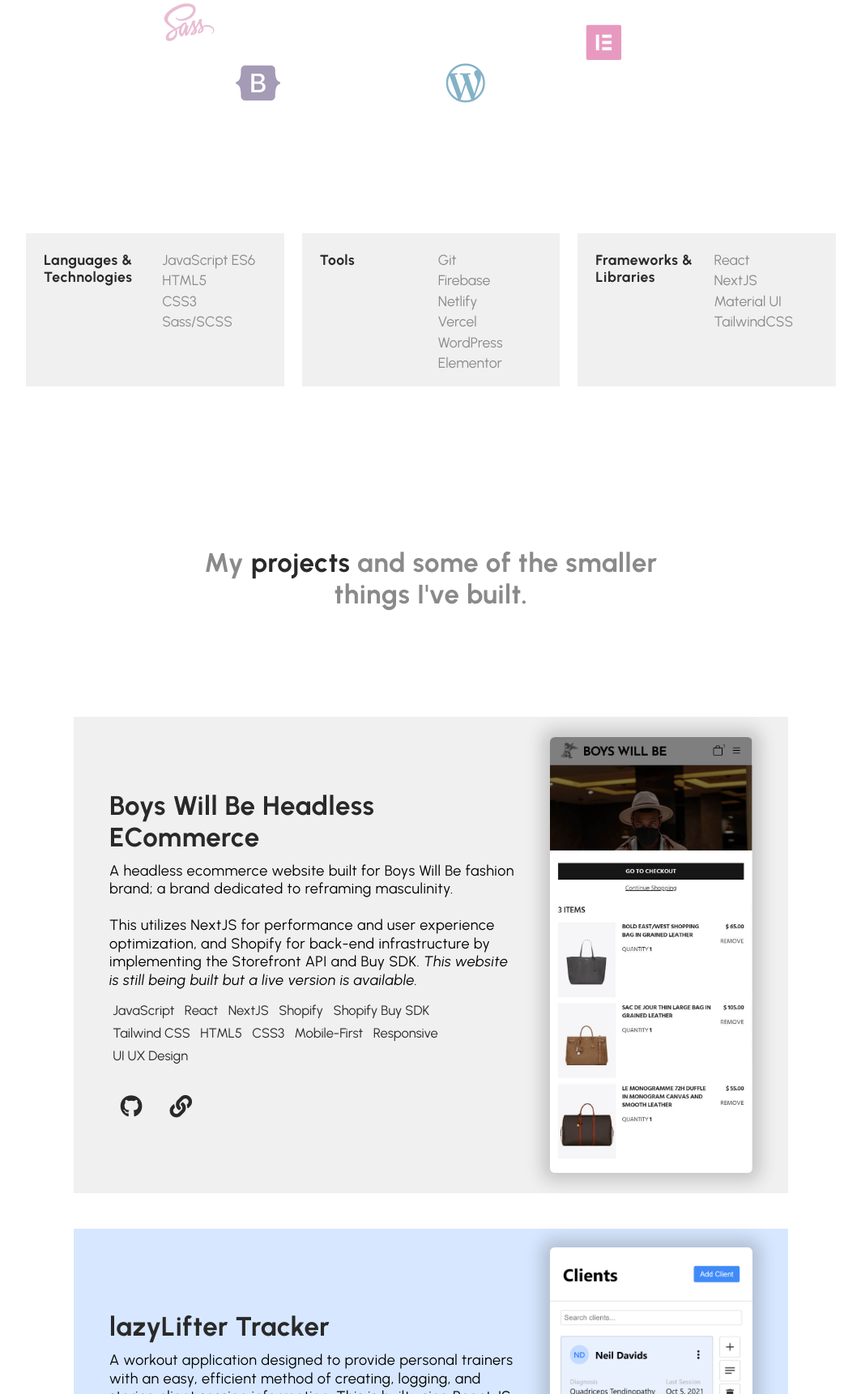
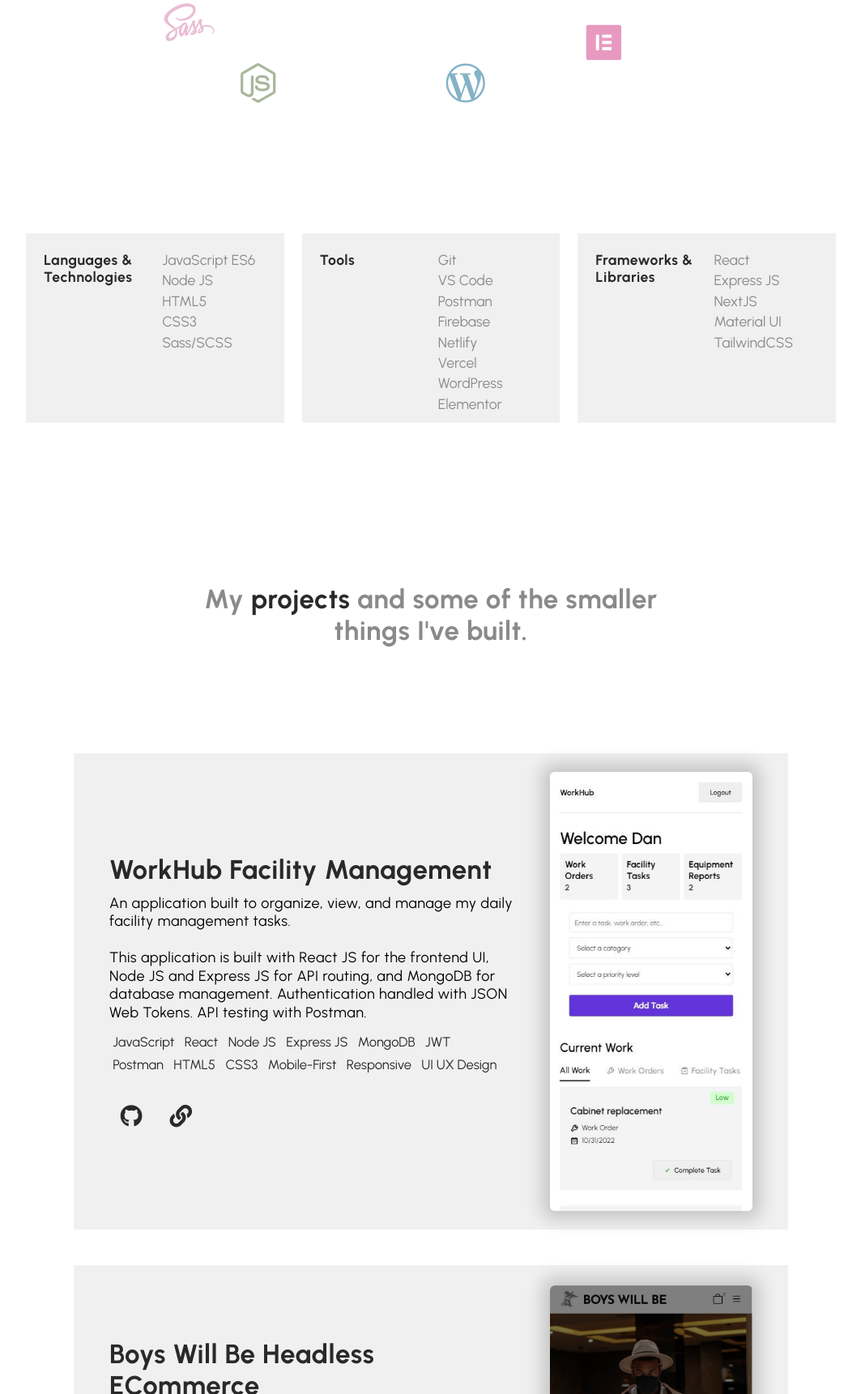
Before and after one commit to DanShawl/portfolio-1.21, a plain HTML site: page index.html in a window 1280 px wide. Shown: the part 1079-2800 px from the top of the page at 81% size, without its empty margins (108-1171 px from the left). Drawn offline with Linux system fonts and the light colour scheme.

Commit message:
Added new tech, project, and some styling updates

```diff
--- a/index.html
+++ b/index.html
@@ -33,8 +33,7 @@
     <!-- ---------- Header Section ---------- -->
     <header>
       <section class="header-container">
-        <h4 class="title-lighter">Hi, I'm</h4>
-        <h1 class="title-darker title-name">Dan Shawl.</h1>
+        <h1 class="title-darker title-name">Dan Shawl</h1>
         <div class="header-socials">
           <a href="https://github.com/DanShawl" target="_blank" class="">
             <i class="fab fa-github"></i>
@@ -48,9 +47,10 @@
           </a>
         </div>
         <h1>
-          I build <span class="title-darker">functional </span> web applications
-          designed for <span class="title-darker">seamless </span>user
-          experience.
+          <span class="title-darker">Software developer</span> specializing in
+          designing, developing, and deploying
+          <span class="title-darker">full stack applications</span> for an
+          amazing user experience.
         </h1>
         <!-- 8a8a8a -->
         <div class="header-btns">
@@ -58,7 +58,7 @@
             >Get in Touch</a
           >
           <a
-            href="/files/Dan-Shawl-Resume-June.pdf"
+            href="/files/Dan-Shawl-Software-Developer-Resume.pdf"
             download="Dan-Shawl-Resume"
             class="resume-btn"
           >
@@ -106,9 +106,9 @@
             <i class="fab fa-git-alt"></i>
             <h4>Git</h4>
           </div>
-          <div class="skills-item bs-box">
-            <i class="fab fa-bootstrap"></i>
-            <h4>Bootstrap</h4>
+          <div class="skills-item nj-box">
+            <i class="fab fa-node-js"></i>
+            <h4>Node JS</h4>
           </div>
           <div class="skills-item wp-box">
             <i class="fab fa-wordpress-simple"></i>
@@ -125,6 +125,7 @@
             <h3>Languages & Technologies</h3>
             <div class="skill-list-items">
               <p>JavaScript ES6</p>
+              <p>Node JS</p>
               <p>HTML5</p>
               <p>CSS3</p>
               <p>Sass/SCSS</p>
@@ -134,6 +135,8 @@
             <h3>Tools</h3>
             <div class="skill-list-items">
               <p>Git</p>
+              <p>VS Code</p>
+              <p>Postman</p>
               <p>Firebase</p>
               <p>Netlify</p>
               <p>Vercel</p>
@@ -145,6 +148,7 @@
             <h3>Frameworks & Libraries</h3>
             <div class="skill-list-items">
               <p>React</p>
+              <p>Express JS</p>
               <p>NextJS</p>
               <p>Material UI</p>
               <p>TailwindCSS</p>
@@ -166,6 +170,65 @@
           </h2>
         </div>
         <div class="projects-grid">
+          <!-- Work Hub -->
+          <div class="project-card pc-bwb fade-in">
+            <div class="project-info">
+              <h3>WorkHub Facility Management</h3>
+              <p class="project-description">
+                An application built to organize, view, and manage my daily
+                facility management tasks.
+
+                <br />
+                <br />
+                This application is built with React JS for the frontend UI,
+                Node JS and Express JS for API routing, and MongoDB for database
+                management. Authentication handled with JSON Web Tokens. API
+                testing with Postman.
+              </p>
+              <div class="project-tech">
+                <p class="tech-item">JavaScript</p>
+                <p class="tech-item">React</p>
+
+                <p class="tech-item">Node JS</p>
+                <p class="tech-item">Express JS</p>
+                <p class="tech-item">MongoDB</p>
+                <p class="tech-item">JWT</p>
+                <p class="tech-item">Postman</p>
+
+                <p class="tech-item">HTML5</p>
+                <p class="tech-item">CSS3</p>
+                <p class="tech-item">Mobile-First</p>
+                <p class="tech-item">Responsive</p>
+                <p class="tech-item">UI UX Design</p>
+              </div>
+              <div class="project-links">
+                <a
+                  href="https://github.com/DanShawl/workhub"
+                  target="_blank"
+                  class="project-link pl-g"
+                >
+                  <i class="fab fa-github"></i>
+                </a>
+                <a
+                  href="https://workhub-mern.herokuapp.com/"
+                  target="_blank"
+                  class="project-link pl-l"
+                >
+                  <i class="fas fa-link"></i>
+                </a>
+              </div>
+            </div>
+            <img
+              src="/images/workhub-mobile-dan-shawl.jpg"
+              class="project-image"
+              alt="WorkHub Mobile Website"
+            />
+            <img
+              src="/images/workhub-desktop-dan-shawl.JPG"
+              class="desktop-image"
+              alt="Workhub Desktop Website"
+            />
+          </div>
           <!-- Boys Will Be -->
           <div class="project-card pc-bwb fade-in">
             <div class="project-info">
@@ -219,12 +282,12 @@
             <img
               src="/images/boyswillbe-mobile-2.JPG"
               class="project-image"
-              alt="lazyLifter Mobile Website"
+              alt="Boys Will Be Mobile Website"
             />
             <img
               src="/images/boyswillbe-desktop-2.JPG"
               class="desktop-image"
-              alt="lazyLifter Desktop Website"
+              alt="Boys Will Be Desktop Website"
             />
           </div>
 
--- a/styles/styles.scss
+++ b/styles/styles.scss
@@ -311,7 +311,7 @@ nav {
     .skill-list-box {
       padding: 1em;
       margin-bottom: 1em;
-      height: 145px;
+      height: 190px;
       display: flex;
       align-items: flex-start;
       text-align: left;
@@ -641,6 +641,7 @@ footer {
   }
   .header-container h1 {
     font-size: 2.5rem;
+    max-width: 1300px;
   }
   .header-container h2 {
     font-size: 1.5rem;
@@ -775,11 +776,11 @@ footer {
         color: rgba(214, 73, 143, 0.562);
       }
     }
-    .bs-box {
+    .nj-box {
       grid-area: bb;
       background-color: #63518000;
       i {
-        color: #63518093;
+        color: #69805193;
       }
     }
     // .figma-box {
```
Also changed, not shown: images/workhub-desktop-dan-shawl.JPG (added), images/workhub-mobile-dan-shawl.jpg (added), styles/styles.css, 2 other files.
